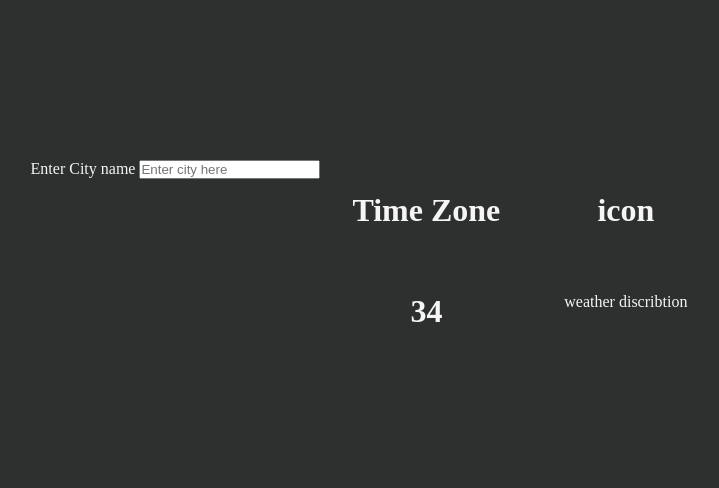
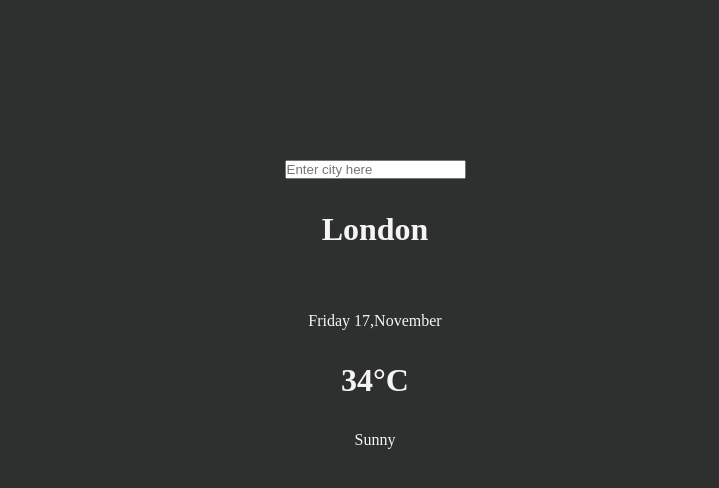
Before and after one commit to SumanaSattar/weather-api, a plain HTML site: page index.html in a window 1280 px wide. Shown: the whole page, without its empty margins (265-984 px from the left). Drawn offline with Linux system fonts and the light colour scheme.

Commit message:
fetch not working

```diff
--- a/app.js
+++ b/app.js
@@ -1,6 +1,6 @@
 const api ={
     key:"1e9ed597558a664923740217b013d342",
-    base:" https://api.openweathermap.org/data/2.5/"
+    base:"api.openweathermap.org/data/2.5/"
 }
 const cityName= document.querySelector("#cityName");
 cityName.addEventListener('keypress',setCity);
@@ -12,7 +12,8 @@ function setCity(evt) {
     }
 }
 function getResults(query) {
-    fetch('${api.base})weather?q=${query}&units=metric&APPID=${api.key}')
+    console.log(query);
+    fetch('${api.base}weather?q=${query}&units=metric&APPID=${api.key}')
       .then(weather => {
           return weather.json();
       }).then(displayResults);
--- a/index.html
+++ b/index.html
@@ -4,23 +4,23 @@
     <meta charset="UTF-8">
     <meta name="viewport" content="width=device-width, initial-scale=1.0">
     <link rel="stylesheet" href="style.css">
-    <title>weather</title>
+    <title>Weather App </title>
 </head>
 <body>
 
     <div class="container">
         <div class="enterCity">
-            <label for="cityName">Enter City name</label>
+            <label for="cityName"></label>
             <input type="text" placeholder="Enter city here" id="cityName">
         </div>
         <div class="location">
-            <h1 class="pad">Time Zone</h1>
-            <h1 class="pad">34</h1>
+            <h1 class="pad">London</h1>
+            <p class="pad">Friday 17,November</p>
         </div>
 
         <div class="temperature">
-            <h1 class="pad">icon</h1>
-            <p class="pad"> weather discribtion </p>
+            <h1>34<span>°C</span></h1>
+            <p class="pad">Sunny</p>
         </div>
     </div>
 
--- a/style.css
+++ b/style.css
@@ -8,8 +8,7 @@ body{
     color:whitesmoke;
 }
 .container{
-    display:flex;
-    justify-self: center;
+
     margin:10rem;
 
 }
```
